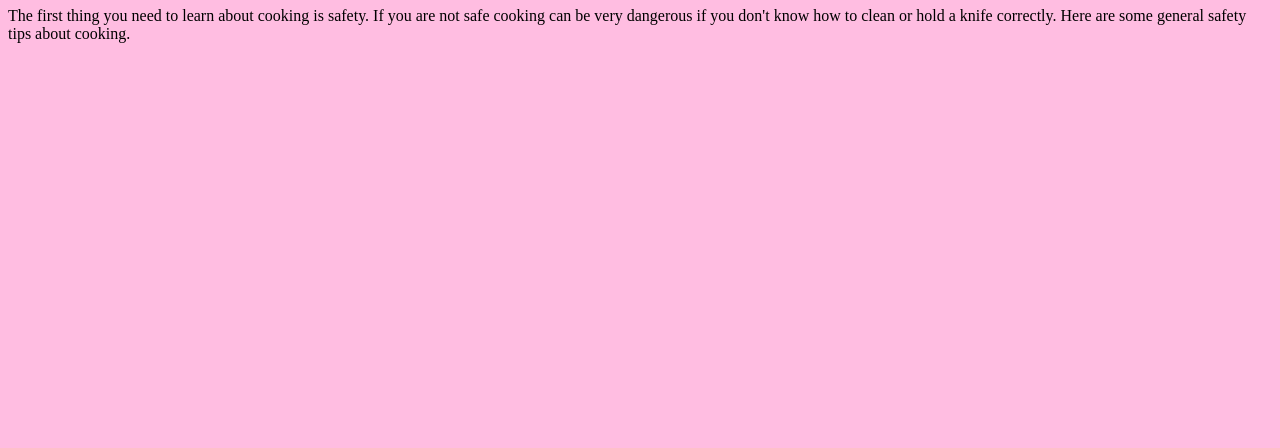
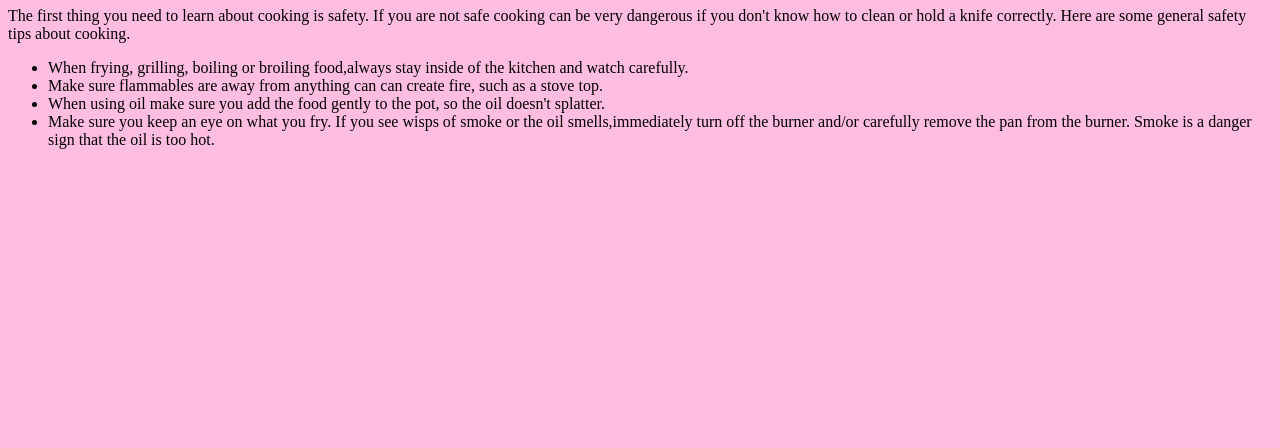
Before and after one commit to JustinTun/test12345678, a plain HTML site: page index.html in a window 1280 px wide. Shown: the part 352-800 px from the top of the page. Drawn offline with Linux system fonts and the light colour scheme.

Commit message:
Update index.html

```diff
--- a/index.html
+++ b/index.html
@@ -14,8 +14,13 @@
  <p> The first thing you need to learn about cooking is safety. If you are not safe cooking can be very dangerous
   if you don't know how to clean or hold a knife correctly. Here are some general safety tips about cooking. </p>
 
-
-
+ <ul>
+  <li> When frying, grilling, boiling or broiling food,always stay inside of the kitchen and watch carefully.</li>
+  <li> Make sure flammables are away from anything can can create fire, such as a stove top.</li>
+  <li> When using oil make sure you add the food gently to the pot, so the oil doesn't splatter.</li>
+  <li> Make sure you keep an eye on what you fry. If you see wisps of smoke or the oil smells,immediately turn off the burner
+   and/or carefully remove the pan from the burner. Smoke is a danger sign that the oil is too hot.</li>
+ </ul>
 
 
 </html>
```
